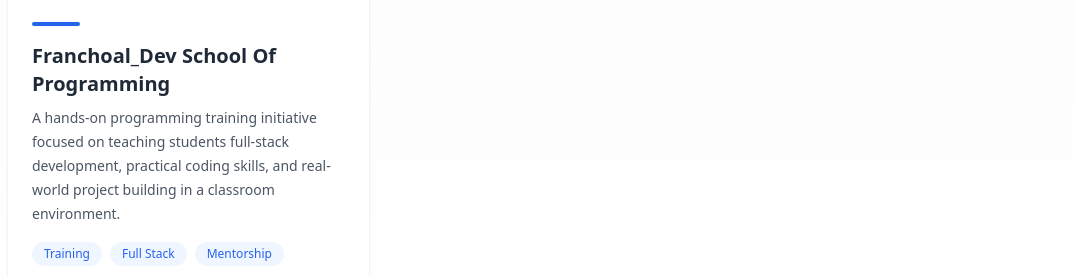
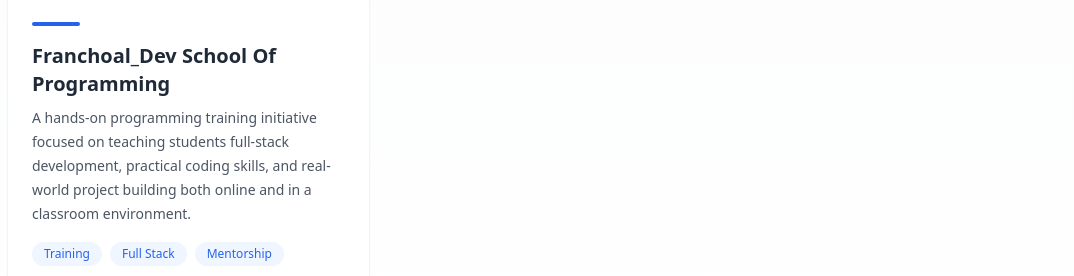
Before and after one commit to franchoal/franklin-agbaje-portfolio, a React (Vite) app: page / in a window 1280 px wide. Shown: the part 2581-2857 px from the top of the page, without its empty margins (57-1131 px from the left). Built offline with nearby package versions, Linux system fonts and the light colour scheme.

Commit message:
Add adjust

```diff
--- a/src/components/Projects.jsx
+++ b/src/components/Projects.jsx
@@ -37,7 +37,7 @@ export default function Projects() {
     {
       img: schoolImg,
       title: "Franchoal_Dev School Of Programming",
-      desc: "A hands-on programming training initiative focused on teaching students full-stack development, practical coding skills, and real-world project building in a classroom environment.",
+      desc: "A hands-on programming training initiative focused on teaching students full-stack development, practical coding skills, and real-world project building both online and in a classroom environment.",
       tech: ["Training", "Full Stack", "Mentorship"],
       color: "blue",
       live: null,
```
